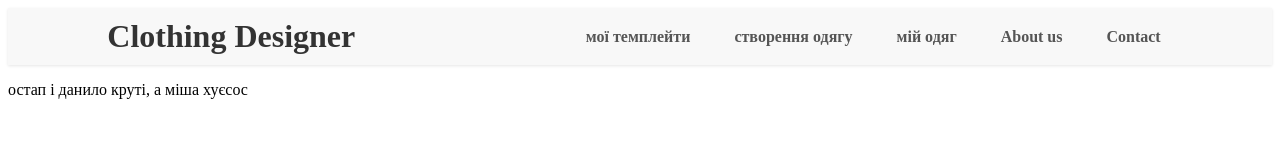
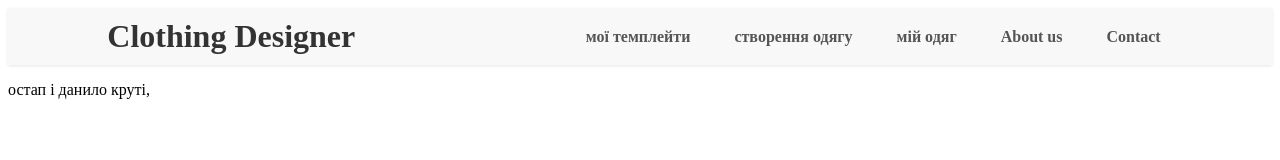
Before and after one commit to lomon23/FashionClothingMaker, a website: page frontend/public/pages/aboutus.html in a window 1280 px wide. Drawn offline with Linux system fonts and the light colour scheme; files whose address does not match are found by name.

Commit message:
Update aboutus.html

```diff
--- a/frontend/public/pages/aboutus.html
+++ b/frontend/public/pages/aboutus.html
@@ -8,7 +8,7 @@
 
 </head>
 <body>
-    <p>остап і данило круті, а міша хуєсос</p>
+    <p>остап і данило круті,</p>
 </body>
 <script src="../scripts/components.js"></script>
 <script>
```
